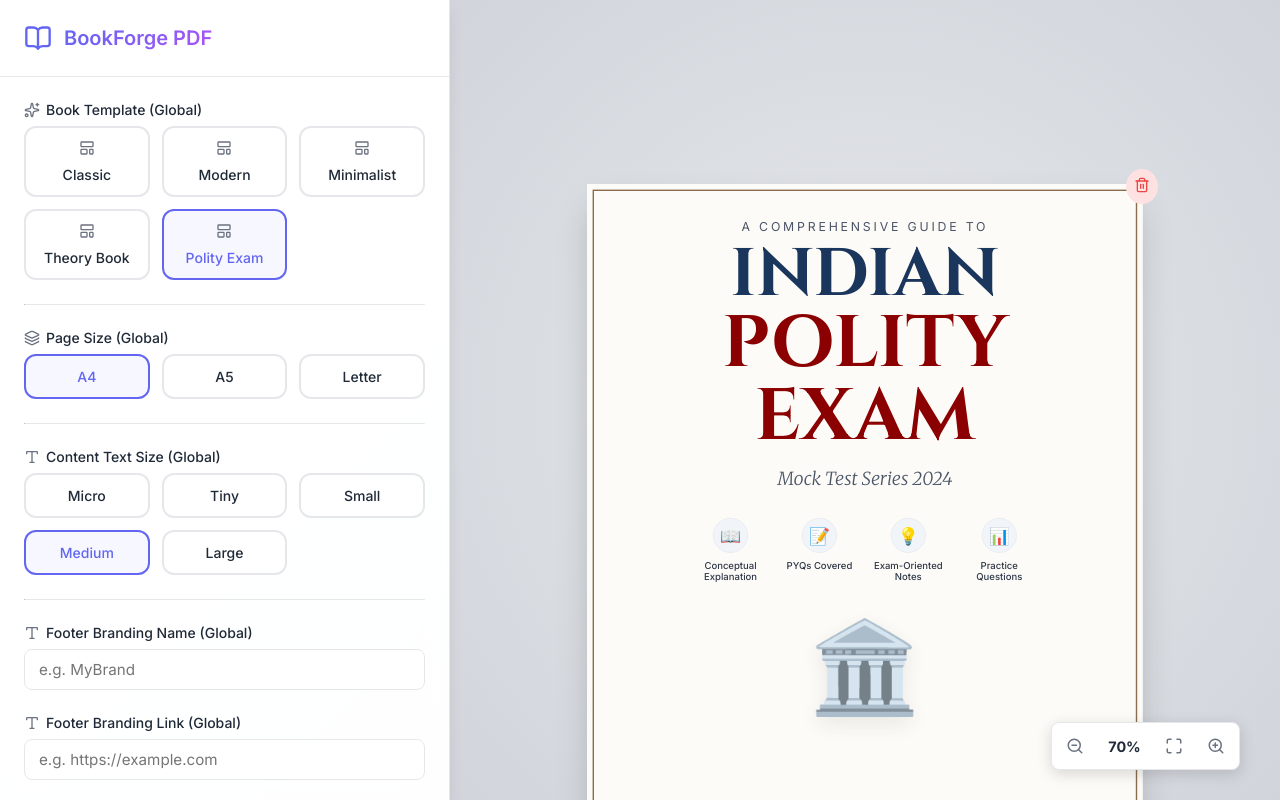
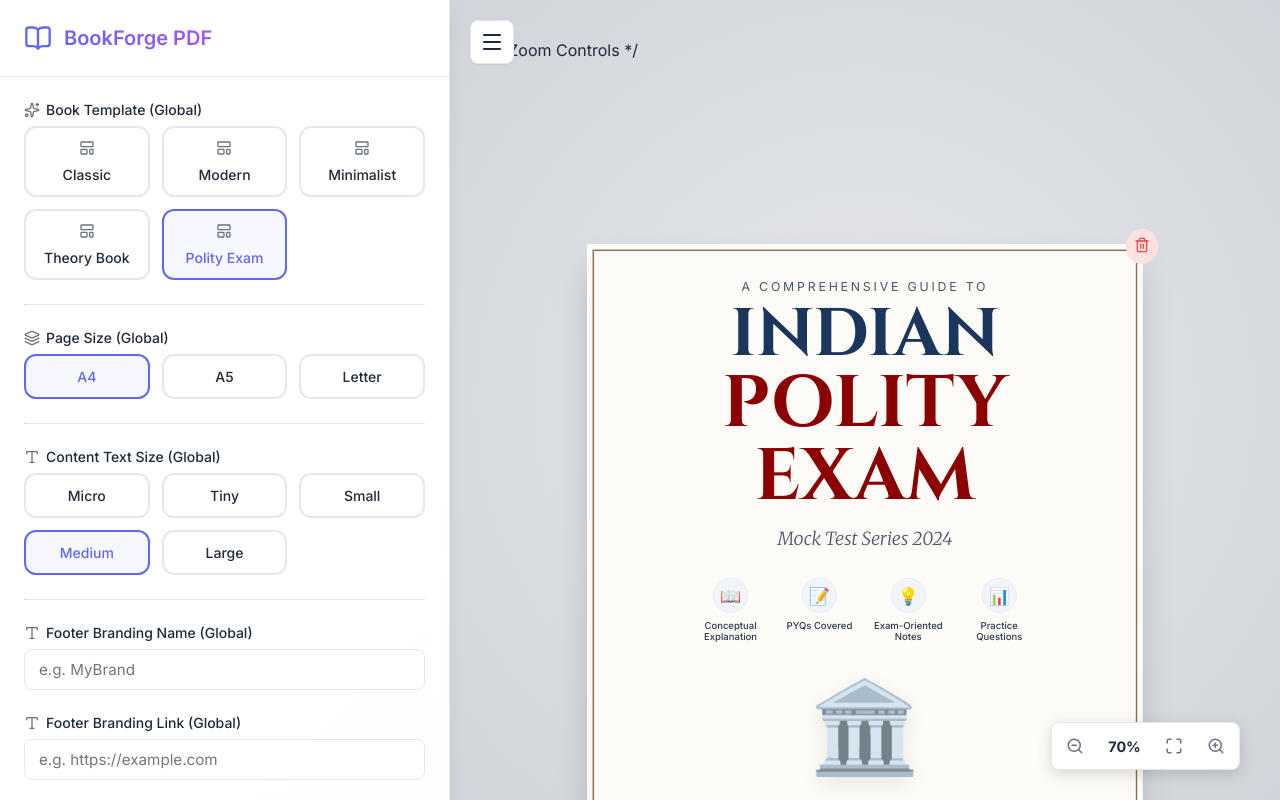
Before and after one commit to rohitbin/book-creator-, a React (Vite) app: page / in a window 1280 px wide. Built offline with nearby package versions, Linux system fonts and the light colour scheme; a web font is replaced by a local one.

Commit message:
feat: add sidebar collapse toggle and styling improvements

```diff
--- a/src/App.css
+++ b/src/App.css
@@ -1409,3 +1409,50 @@ textarea.form-control {
   font-size: 0.9em;
   font-weight: 600;
 }
+
+.sidebar {
+  transition: width 0.3s cubic-bezier(0.4, 0, 0.2, 1), min-width 0.3s cubic-bezier(0.4, 0, 0.2, 1), padding 0.3s cubic-bezier(0.4, 0, 0.2, 1), opacity 0.3s cubic-bezier(0.4, 0, 0.2, 1);
+}
+
+.sidebar-collapsed {
+  width: 0 !important;
+  min-width: 0 !important;
+  padding: 0 !important;
+  border-right: none !important;
+  opacity: 0;
+  overflow: hidden;
+}
+
+.sidebar-toggle-btn {
+  position: fixed;
+  top: 20px;
+  left: 20px;
+  z-index: 50;
+  background: white;
+  border: 1px solid var(--border);
+  border-radius: 8px;
+  width: 44px;
+  height: 44px;
+  display: flex;
+  align-items: center;
+  justify-content: center;
+  cursor: pointer;
+  box-shadow: var(--shadow-sm);
+  color: var(--text-main);
+  transition: left 0.3s cubic-bezier(0.4, 0, 0.2, 1), background 0.2s, box-shadow 0.2s;
+}
+
+.sidebar-toggle-btn:hover {
+  background: var(--bg-hover);
+  box-shadow: var(--shadow-md);
+  color: var(--primary);
+}
+
+.preview-area {
+  position: relative;
+}
+
+/* When sidebar is open, push the toggle button right */
+.sidebar:not(.sidebar-collapsed) ~ .preview-area .sidebar-toggle-btn {
+  left: calc(450px + 20px);
+}
--- a/src/App.jsx
+++ b/src/App.jsx
@@ -1,7 +1,7 @@
 import React, { useState, useEffect } from 'react';
 import html2canvas from 'html2canvas';
 import { jsPDF } from 'jspdf';
-import { Download, Type, User, AlignLeft, LayoutTemplate, Sparkles, BookOpen, Layers, FileText, Plus, Trash2, ZoomIn, ZoomOut, Maximize, Image, Upload } from 'lucide-react';
+import { Download, Type, User, AlignLeft, LayoutTemplate, Sparkles, BookOpen, Layers, FileText, Plus, Trash2, ZoomIn, ZoomOut, Maximize, Image, Upload, Menu } from 'lucide-react';
 import * as pdfjsLib from 'pdfjs-dist';
 pdfjsLib.GlobalWorkerOptions.workerSrc = `https://cdnjs.cloudflare.com/ajax/libs/pdf.js/${pdfjsLib.version}/pdf.worker.min.mjs`;
 import { PDFDocument, rgb, PDFName, PDFString, StandardFonts } from 'pdf-lib';
@@ -841,6 +841,7 @@ function App() {
   };
 
   const [template, setTemplate] = useState(() => getSavedState('bookforge_template', 'polity'));
+  const [isSidebarOpen, setIsSidebarOpen] = useState(() => getSavedState('bookforge_sidebarOpen', true));
   const [isExporting, setIsExporting] = useState(false);
   const [fontSize, setFontSize] = useState(() => getSavedState('bookforge_fontSize', 'medium'));
   const [pageSize, setPageSize] = useState(() => getSavedState('bookforge_pageSize', 'a4'));
@@ -884,13 +885,14 @@ function App() {
       window.localStorage.setItem('bookforge_pages', JSON.stringify(pages));
       window.localStorage.setItem('bookforge_draftPage', JSON.stringify(draftPage));
       window.localStorage.setItem('bookforge_editingPageId', JSON.stringify(editingPageId));
+      window.localStorage.setItem('bookforge_sidebarOpen', JSON.stringify(isSidebarOpen));
     } catch (error) {
       console.error("Failed to save state to localStorage", error);
     }
   }, [
     template, fontSize, pageSize, zoom, isGlobalLayout,
     brandingName, brandingLink, brandingX, brandingY, brandingSize, isBrandingFree,
-    pages, draftPage, editingPageId
+    pages, draftPage, editingPageId, isSidebarOpen
   ]);
 
   const PAGE_TYPES = [
@@ -1580,7 +1582,7 @@ function App() {
   return (
     <div className={`app-container page-size-${pageSize}`}>
       {/* Sidebar Controls */}
-      <div className="sidebar">
+      <div className={`sidebar ${isSidebarOpen ? '' : 'sidebar-collapsed'}`}>
         <div className="sidebar-header">
           <BookOpen className="icon-gradient" size={28} />
           <h1>BookForge PDF</h1>
@@ -1947,7 +1949,14 @@ function App() {
         onMouseLeave={handleMouseLeave}
       >
 
-        {/* Zoom Controls */}
+        <button
+          className="sidebar-toggle-btn"
+          onClick={() => setIsSidebarOpen(!isSidebarOpen)}
+          title={isSidebarOpen ? "Collapse Sidebar" : "Expand Sidebar"}
+        >
+          <Menu size={24} />
+        </button>
+        /* Zoom Controls */
         {!isExporting && (
           <div className="zoom-controls">
             <button onClick={handleZoomOut} title="Zoom Out"><ZoomOut size={18} /></button>
```
